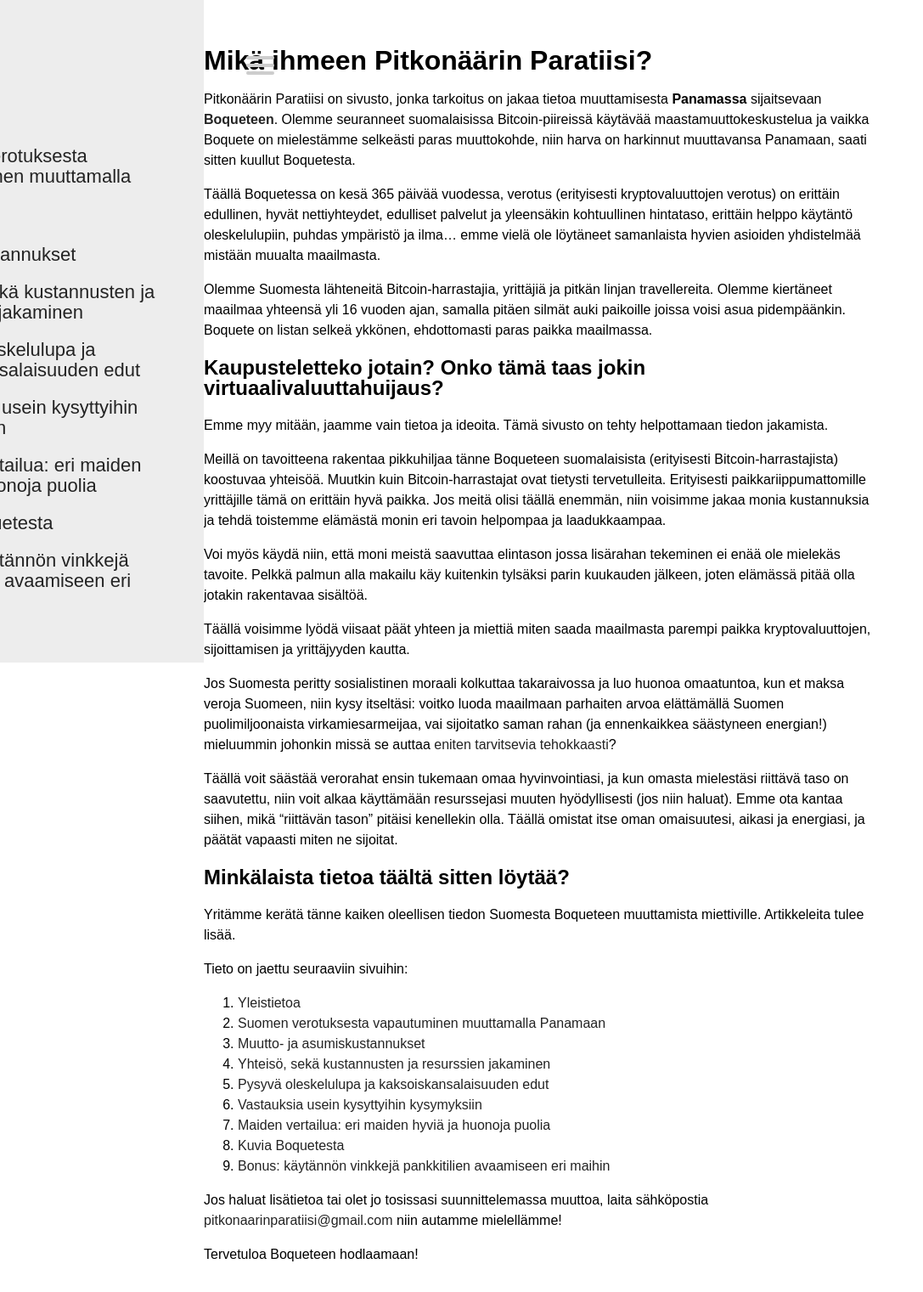
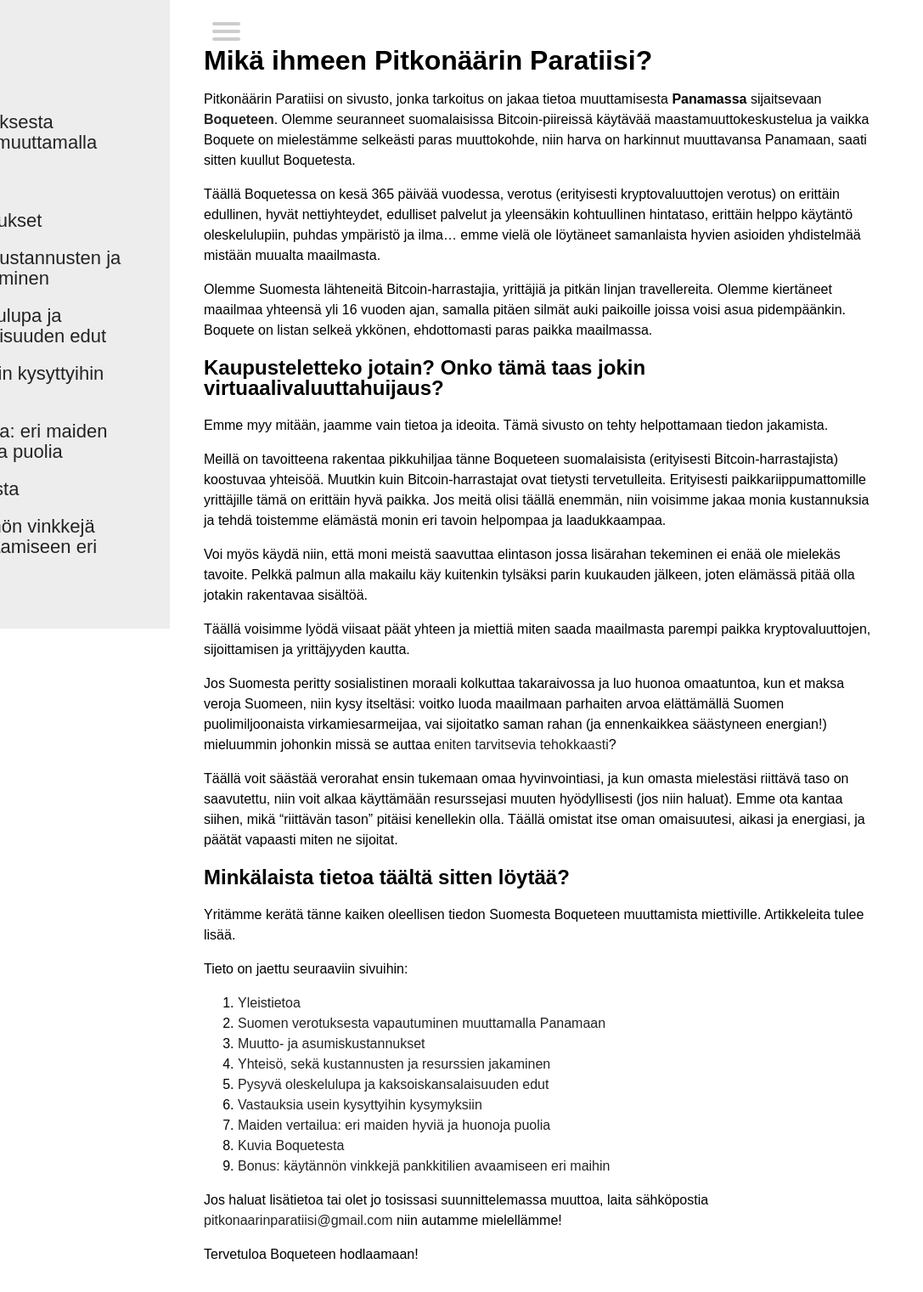
Before and after one commit to pitkonaarinparatiisi/pitkonaarinparatiisi.github.io, a Jekyll site: the page built from README.md, in a window 1280 px wide. Shown: the whole page at 85% size, without its empty margins (0-1087 px from the left). Built offline with Jekyll 4.4.1, drawn with Linux system fonts in a browser that asks for light colours; our own code applies the rules of GitHub Pages for plain Markdown files.

Commit message:
Update default.html

```diff
--- a/_layouts/default.html
+++ b/_layouts/default.html
@@ -35,8 +35,8 @@
 {
   display: block;
   position: relative;
-  top: 50px;
-  left: 50px;
+  top: 10px;
+  left: 10px;
 
   z-index: 1;
 
```
